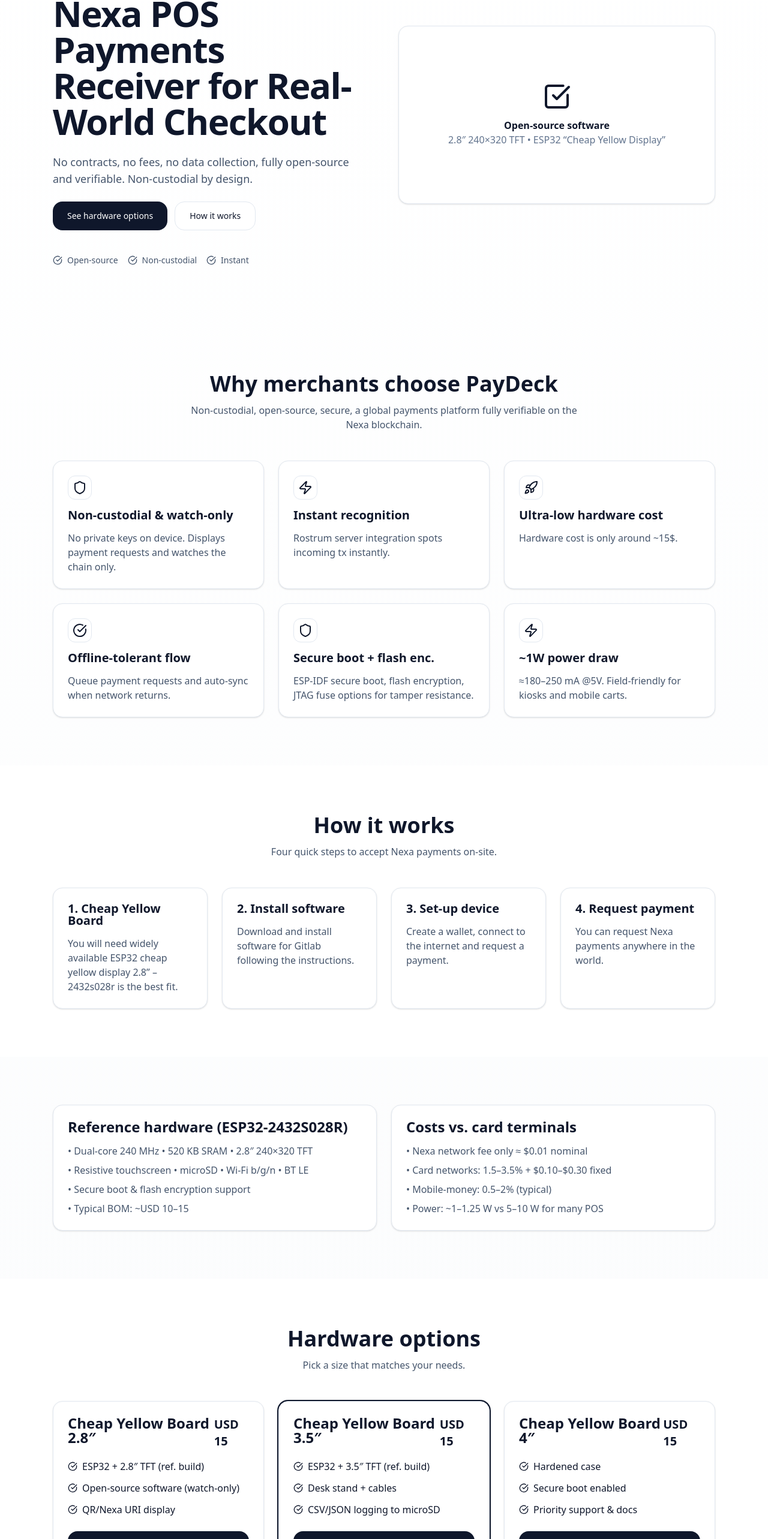
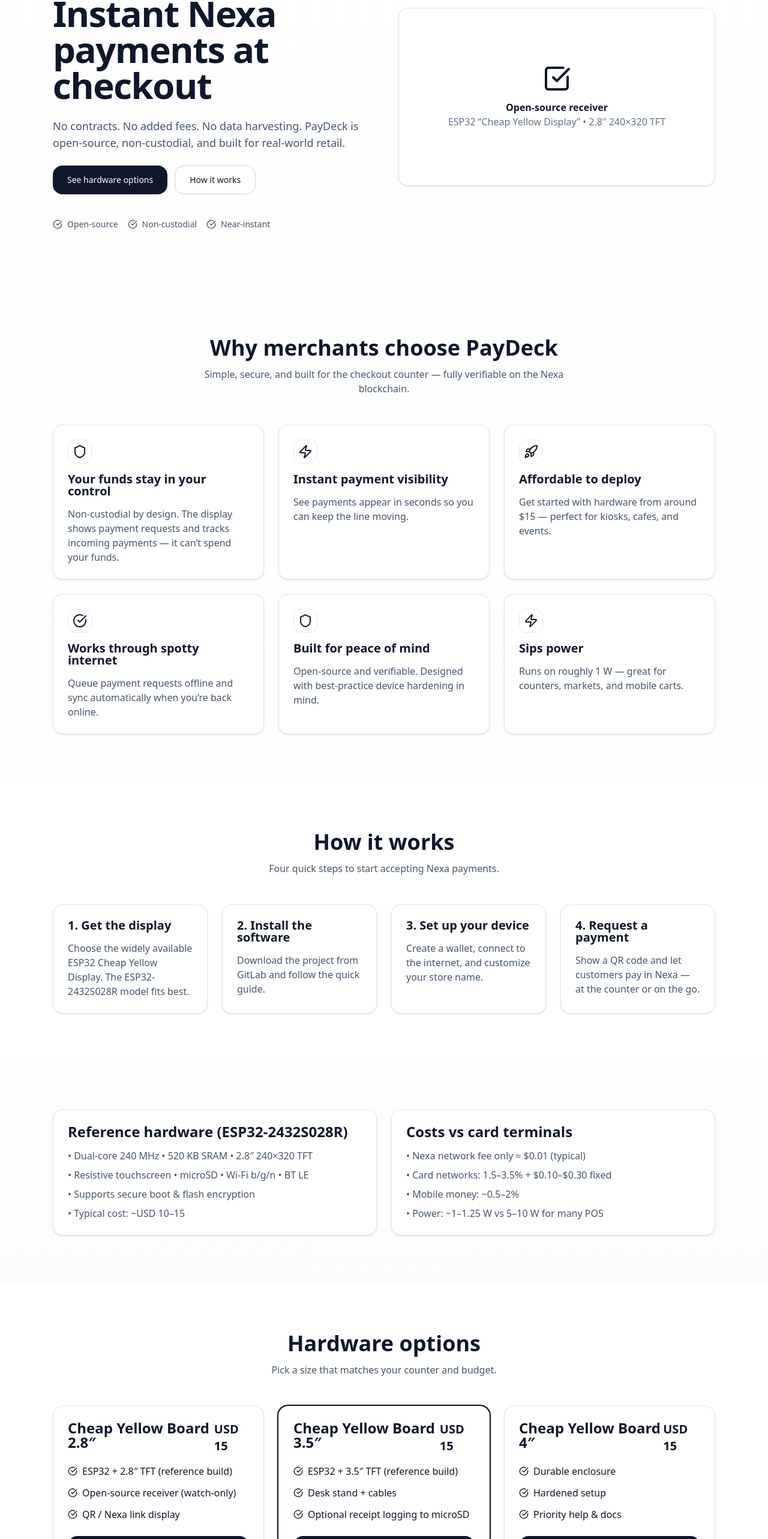
Before and after one commit to IamEndo/site, a Next.js app: page / in a window 1280 px wide. Shown: the part 223-2789 px from the top of the page at 60% size. Built offline with nearby package versions, Linux system fonts and the light colour scheme.

Commit message:
Update page.tsx

```diff
--- a/app/page.tsx
+++ b/app/page.tsx
@@ -21,6 +21,8 @@
 } from "../components/ui/card";
 import { Input } from "../components/ui/input";
 import { Textarea } from "../components/ui/textarea";
+// NOTE: Keep ThemeToggle if it does NOT render "Light mode/Dark mode" text.
+// If it does, hide its text in that component or replace with an icon-only toggle.
 import { ThemeToggle } from "../components/ui/theme-toggle";
 
 // Simple nav state for mobile menu
@@ -32,39 +34,39 @@
 }
 
 // ———————————————————————————————————————————————————————————
-// Content
+// Content (marketing-first, typos fixed)
 // ———————————————————————————————————————————————————————————
 
 const features = [
   {
     icon: <Shield className="w-6 h-6" aria-hidden />,
-    title: "Non-custodial & watch-only",
-    desc: "No private keys on device. Displays payment requests and watches the chain only.",
+    title: "Your funds stay in your control",
+    desc: "Non-custodial by design. The display shows payment requests and tracks incoming payments — it can’t spend your funds.",
   },
   {
     icon: <Zap className="w-6 h-6" aria-hidden />,
-    title: "Instant recognition",
-    desc: "Rostrum server integration spots incoming tx instantly.",
+    title: "Instant payment visibility",
+    desc: "See payments appear in seconds so you can keep the line moving.",
   },
   {
     icon: <Rocket className="w-6 h-6" aria-hidden />,
-    title: "Ultra-low hardware cost",
-    desc: "Hardware cost is only around ~15$.",
+    title: "Affordable to deploy",
+    desc: "Get started with hardware from around $15 — perfect for kiosks, cafes, and events.",
   },
   {
     icon: <CheckCircle className="w-6 h-6" aria-hidden />,
-    title: "Offline-tolerant flow",
-    desc: "Queue payment requests and auto-sync when network returns.",
+    title: "Works through spotty internet",
+    desc: "Queue payment requests offline and sync automatically when you’re back online.",
   },
   {
     icon: <Shield className="w-6 h-6" aria-hidden />,
-    title: "Secure boot + flash enc.",
-    desc: "ESP-IDF secure boot, flash encryption, JTAG fuse options for tamper resistance.",
+    title: "Built for peace of mind",
+    desc: "Open-source and verifiable. Designed with best-practice device hardening in mind.",
   },
   {
     icon: <Zap className="w-6 h-6" aria-hidden />,
-    title: "~1W power draw",
-    desc: "≈180–250 mA @5V. Field-friendly for kiosks and mobile carts.",
+    title: "Sips power",
+    desc: "Runs on roughly 1 W — great for counters, markets, and mobile carts.",
   },
 ];
 
@@ -73,9 +75,9 @@
     name: "Cheap Yellow Board 2.8″",
     price: "USD 15",
     perks: [
-      "ESP32 + 2.8″ TFT (ref. build)",
-      "Open-source software (watch-only)",
-      "QR/Nexa URI display",
+      "ESP32 + 2.8″ TFT (reference build)",
+      "Open-source receiver (watch-only)",
+      "QR / Nexa link display",
     ],
     cta: "Build from guide",
     highlight: false,
@@ -84,9 +86,9 @@
     name: "Cheap Yellow Board 3.5″",
     price: "USD 15",
     perks: [
-      "ESP32 + 3.5″ TFT (ref. build)",
+      "ESP32 + 3.5″ TFT (reference build)",
       "Desk stand + cables",
-      "CSV/JSON logging to microSD",
+      "Optional receipt logging to microSD",
     ],
     cta: "Get the kit",
     highlight: true,
@@ -94,7 +96,7 @@
   {
     name: "Cheap Yellow Board 4″",
     price: "USD 15",
-    perks: ["Hardened case", "Secure boot enabled", "Priority support & docs"],
+    perks: ["Durable enclosure", "Hardened setup", "Priority help & docs"],
     cta: "Talk to us",
     highlight: false,
   },
@@ -102,28 +104,28 @@
 
 const faqs = [
   {
-    q: "What coins/tokens are supported?",
-    a: "Nexa mainnet today (BIP-21 style URIs). Additional assets and stablecoin layers are on the roadmap.",
+    q: "Which assets can I accept?",
+    a: "Nexa mainnet today, with more assets on the roadmap.",
   },
   {
-    q: "Does PayDeck ever hold funds?",
-    a: "No. It’s watch-only. You import or generate a seed to derive an xpub, then private material is wiped. The device can’t spend.",
+    q: "Does PayDeck hold my money?",
+    a: "No. It’s watch-only. You keep control of your funds at all times.",
   },
   {
-    q: "How fast are payments recognized?",
-    a: "Typically ~1s when connected to a nearby Rostrum/Electrum server. Finality follows network confirmations.",
+    q: "How fast do payments show up?",
+    a: "Typically in about a second, so you can serve the next customer without waiting.",
   },
   {
     q: "What are the fees?",
-    a: "Only the on-chain miner fee (often ~cent-level). PayDeck itself doesn’t charge per-transaction fees.",
+    a: "Only the Nexa network fee, which is usually around a cent. PayDeck doesn’t add per-transaction fees.",
   },
   {
-    q: "Is internet required?",
-    a: "A connection is needed to watch the mempool/chain. The device tolerates intermittent connectivity and syncs when back online.",
+    q: "Do I need constant internet?",
+    a: "You’ll need a connection to see payments as they arrive. If your connection drops, requests queue and sync when you’re back online.",
   },
   {
-    q: "What about compliance?",
-    a: "As watch-only hardware it’s generally outside card-network certifications. If you sell devices, follow regional electronics safety (e.g., CE/FCC).",
+    q: "Is this compliant for my store?",
+    a: "As watch-only display hardware, it’s generally outside card-network certifications. If you sell devices, follow local electronics requirements (e.g., CE/FCC).",
   },
 ];
 
@@ -158,8 +160,15 @@
               <a href="#contact" className="hover:opacity-80">
                 Contact
               </a>
+
+              {/* Ensure ThemeToggle renders icon-only (no “Light/Dark mode” text). */}
               <ThemeToggle />
-              <Button asChild>
+
+              {/* Buttons forced to dark gray, not blue */}
+              <Button
+                asChild
+                className="bg-slate-900 text-white hover:bg-slate-800 dark:bg-slate-100 dark:text-slate-900 dark:hover:bg-slate-200"
+              >
                 <a href="#contact">Get started</a>
               </Button>
             </nav>
@@ -195,8 +204,14 @@
                   {i.label}
                 </a>
               ))}
+
+              {/* Icon-only theme toggle recommended */}
               <ThemeToggle />
-              <Button asChild>
+
+              <Button
+                asChild
+                className="bg-slate-900 text-white hover:bg-slate-800 dark:bg-slate-100 dark:text-slate-900 dark:hover:bg-slate-200"
+              >
                 <a href="#contact" onClick={nav.close}>
                   Get started
                 </a>
@@ -219,20 +234,27 @@
             >
               <span className="inline-flex items-center gap-2 text-sm px-3 py-1 rounded-full border border-slate-200 dark:border-slate-800 w-fit">
                 <Zap className="w-4 h-4" aria-hidden />
-                Open-source, low-cost, instant
+                Open-source • Low-cost • Instant
               </span>
               <h1 className="text-4xl md:text-6xl font-bold tracking-tight">
-                Nexa POS Payments Receiver for Real-World Checkout
+                Instant Nexa payments at checkout
               </h1>
               <p className="text-lg text-slate-600 dark:text-slate-300">
-                No contracts, no fees, no data collection, fully open-source and verifiable.
-                Non-custodial by design.
+                No contracts. No added fees. No data harvesting. PayDeck is open-source,
+                non-custodial, and built for real-world retail.
               </p>
               <div className="flex flex-col sm:flex-row gap-3">
-                <Button asChild className="h-12 px-6 text-base">
+                <Button
+                  asChild
+                  className="h-12 px-6 text-base bg-slate-900 text-white hover:bg-slate-800 dark:bg-slate-100 dark:text-slate-900 dark:hover:bg-slate-200"
+                >
                   <a href="#pricing">See hardware options</a>
                 </Button>
-                <Button variant="outline" asChild className="h-12 px-6 text-base">
+                <Button
+                  variant="outline"
+                  asChild
+                  className="h-12 px-6 text-base border-slate-300 text-slate-900 hover:bg-slate-100 dark:text-slate-100 dark:border-slate-700 dark:hover:bg-slate-800"
+                >
                   <a href="#how">How it works</a>
                 </Button>
               </div>
@@ -244,7 +266,7 @@
                   <CheckCircle className="w-4 h-4" /> Non-custodial
                 </div>
                 <div className="flex items-center gap-2">
-                  <CheckCircle className="w-4 h-4" /> Instant
+                  <CheckCircle className="w-4 h-4" /> Near-instant
                 </div>
               </div>
             </motion.div>
@@ -259,9 +281,9 @@
               <div className="aspect-video rounded-2xl border border-slate-200 dark:border-slate-800 shadow-sm bg-white dark:bg-slate-900 p-4 grid place-items-center">
                 <div className="text-center">
                   <CheckSquare className="w-12 h-12 mx-auto mb-3" />
-                  <p className="font-semibold">Open-source software</p>
+                  <p className="font-semibold">Open-source receiver</p>
                   <p className="text-slate-500 dark:text-slate-400">
-                    2.8″ 240×320 TFT • ESP32 “Cheap Yellow Display”
+                    ESP32 “Cheap Yellow Display” • 2.8″ 240×320 TFT
                   </p>
                 </div>
               </div>
@@ -278,8 +300,8 @@
               Why merchants choose PayDeck
             </h2>
             <p className="text-slate-600 dark:text-slate-300 mt-3">
-              Non-custodial, open-source, secure, a global payments platform
-              fully verifiable on the Nexa blockchain.
+              Simple, secure, and built for the checkout counter — fully
+              verifiable on the Nexa blockchain.
             </p>
           </div>
           <div className="grid sm:grid-cols-2 lg:grid-cols-3 gap-6">
@@ -306,26 +328,26 @@
           <div className="text-center max-w-2xl mx-auto mb-12">
             <h2 className="text-3xl md:text-4xl font-bold">How it works</h2>
             <p className="text-slate-600 dark:text-slate-300 mt-3">
-              Four quick steps to accept Nexa payments on-site.
+              Four quick steps to start accepting Nexa payments.
             </p>
           </div>
           <div className="grid md:grid-cols-4 gap-6">
             {[
               {
-                t: "1. Cheap Yellow Board",
-                d: "You will need widely available ESP32 cheap yellow display 2.8” – 2432s028r is the best fit.",
+                t: "1. Get the display",
+                d: "Choose the widely available ESP32 Cheap Yellow Display. The ESP32-2432S028R model fits best.",
               },
               {
-                t: "2. Install software",
-                d: "Download and install software for Gitlab following the instructions.",
+                t: "2. Install the software",
+                d: "Download the project from GitLab and follow the quick guide.",
               },
               {
-                t: "3. Set-up device",
-                d: "Create a wallet, connect to the internet and request a payment.",
+                t: "3. Set up your device",
+                d: "Create a wallet, connect to the internet, and customize your store name.",
               },
               {
-                t: "4. Request payment",
-                d: "You can request Nexa payments anywhere in the world.",
+                t: "4. Request a payment",
+                d: "Show a QR code and let customers pay in Nexa — at the counter or on the go.",
               },
             ].map((s) => (
               <Card key={s.t} className="rounded-2xl">
@@ -354,20 +376,18 @@
               <CardContent className="text-slate-600 dark:text-slate-300 grid gap-2">
                 <div>• Dual-core 240 MHz • 520 KB SRAM • 2.8″ 240×320 TFT</div>
                 <div>• Resistive touchscreen • microSD • Wi-Fi b/g/n • BT LE</div>
-                <div>• Secure boot & flash encryption support</div>
-                <div>• Typical BOM: ~USD 10–15</div>
+                <div>• Supports secure boot & flash encryption</div>
+                <div>• Typical cost: ~USD 10–15</div>
               </CardContent>
             </Card>
             <Card className="rounded-2xl">
               <CardHeader>
-                <CardTitle className="text-2xl">
-                  Costs vs. card terminals
-                </CardTitle>
+                <CardTitle className="text-2xl">Costs vs card terminals</CardTitle>
               </CardHeader>
               <CardContent className="text-slate-600 dark:text-slate-300 grid gap-2">
-                <div>• Nexa network fee only ≈ $0.01 nominal</div>
+                <div>• Nexa network fee only ≈ $0.01 (typical)</div>
                 <div>• Card networks: 1.5–3.5% + $0.10–$0.30 fixed</div>
-                <div>• Mobile-money: 0.5–2% (typical)</div>
+                <div>• Mobile money: ~0.5–2%</div>
                 <div>• Power: ~1–1.25 W vs 5–10 W for many POS</div>
               </CardContent>
             </Card>
@@ -381,7 +401,7 @@
           <div className="text-center max-w-2xl mx-auto mb-12">
             <h2 className="text-3xl md:text-4xl font-bold">Hardware options</h2>
             <p className="text-slate-600 dark:text-slate-300 mt-3">
-              Pick a size that matches your needs.
+              Pick a size that matches your counter and budget.
             </p>
           </div>
           <div className="grid md:grid-cols-3 gap-6">
@@ -406,7 +426,9 @@
                       </li>
                     ))}
                   </ul>
-                  <Button className="w-full">{p.cta}</Button>
+                  <Button className="w-full bg-slate-900 text-white hover:bg-slate-800 dark:bg-slate-100 dark:text-slate-900 dark:hover:bg-slate-200">
+                    {p.cta}
+                  </Button>
                 </CardContent>
               </Card>
             ))}
@@ -422,7 +444,7 @@
               Frequently asked questions
             </h2>
             <p className="text-slate-600 dark:text-slate-300 mt-3">
-              Short, practical answers for merchants and makers.
+              Quick answers for busy merchants.
             </p>
           </div>
           <div className="grid gap-6">
@@ -444,9 +466,7 @@
       <section id="contact" className="py-20 bg-white dark:bg-slate-950">
         <div className="max-w-3xl mx-auto px-4 sm:px-6">
           <div className="text-center mb-10">
-            <h2 className="text-3xl md:text-4xl font-bold">
-              Get in touch
-            </h2>
+            <h2 className="text-3xl md:text-4xl font-bold">Get in touch</h2>
             <p className="text-slate-600 dark:text-slate-300 mt-3">
               Drop a message and we’ll get back to you.
             </p>
@@ -459,10 +479,10 @@
               </div>
               <Input placeholder="Organization (optional)" />
               <Textarea
-                placeholder="Share your use-case, country, and timeline…"
+                placeholder="Share your use case, country, and timeline…"
                 className="min-h-[120px]"
               />
-              <Button className="w-full md:w-auto inline-flex items-center gap-2">
+              <Button className="w-full md:w-auto inline-flex items-center gap-2 bg-slate-900 text-white hover:bg-slate-800 dark:bg-slate-100 dark:text-slate-900 dark:hover:bg-slate-200">
                 <Mail className="w-4 h-4" /> Send message
               </Button>
             </CardContent>
@@ -479,7 +499,7 @@
           <div className="flex items-center gap-2 text-sm text-slate-600 dark:text-slate-300">
             <CheckSquare className="w-4 h-4" aria-hidden />
             <span>
-              © {new Date().getFullYear()} PayDeck. Open source software.
+              © {new Date().getFullYear()} PayDeck. Open-source software.
             </span>
           </div>
           <div className="text-sm text-slate-600 dark:text-slate-300 flex gap-4">
```
